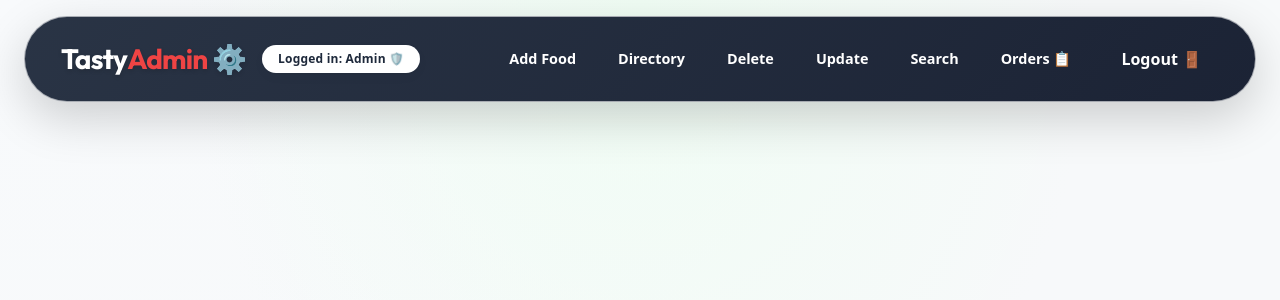
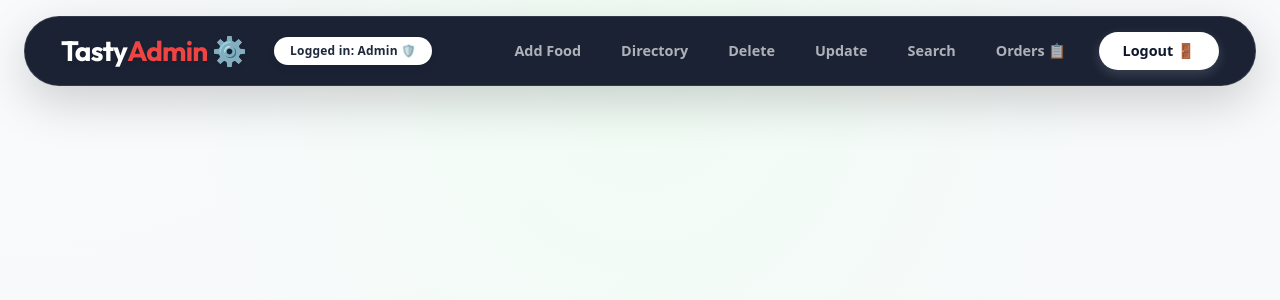
Before and after one commit to Aditya-kr-01/FoodDash, a React (Create React App) app in the folder FRONTEND/foodapp/: page /nav in a window 1280 px wide. Shown: the top 300 px of the page. Built offline with nearby package versions, Linux system fonts and the light colour scheme.

Commit message:
feat: implement client-side dashboard with navigation, promotional banners, and category filtering

```diff
--- a/FRONTEND/foodapp/src/component/admin/Nav.js
+++ b/FRONTEND/foodapp/src/component/admin/Nav.js
@@ -11,11 +11,11 @@ function Nav() {
   };
 
   return (
-    <nav className="navbar navbar-expand-lg tasty-nav-capsule-admin my-3 mx-4 px-4 py-3 shadow-lg">
+    <nav className="navbar navbar-expand-lg tasty-nav-capsule-dark my-3 mx-4 px-4 py-2 shadow-lg">
       <div className="container-fluid d-flex justify-content-between align-items-center">
         <div className="d-flex align-items-center">
-          <Link to="/nav" className="navbar-brand fw-bold fs-3 text-white me-3 brand-name-admin" style={{ textDecoration: "none" }}>
-            Tasty<span className="brand-accent-admin">Admin</span> ⚙️
+          <Link to="/nav" className="navbar-brand fw-bold fs-3 text-white me-3 brand-name animate-fade-in" style={{ textDecoration: "none" }}>
+            Tasty<span className="brand-accent brand-accent-admin">Admin</span> ⚙️
           </Link>
           <span className="badge admin-badge bg-light text-dark fw-bold py-2 px-3 rounded-pill">
             Logged in: {uname} 🛡️
@@ -23,13 +23,13 @@ function Nav() {
         </div>
 
         <div className="d-flex align-items-center gap-2 nav-actions">
-          <Link to="/addfood" className="btn nav-btn-admin px-3 py-2 rounded-pill fw-semibold text-white">Add Food</Link>
-          <Link to="/foodlist" className="btn nav-btn-admin px-3 py-2 rounded-pill fw-semibold text-white">Directory</Link>
-          <Link to="/delfood" className="btn nav-btn-admin px-3 py-2 rounded-pill fw-semibold text-white">Delete</Link>
-          <Link to="/updfood" className="btn nav-btn-admin px-3 py-2 rounded-pill fw-semibold text-white">Update</Link>
-          <Link to="/sfood" className="btn nav-btn-admin px-3 py-2 rounded-pill fw-semibold text-white">Search</Link>
-          <Link to="/ordersadmin" className="btn nav-btn-admin px-3 py-2 rounded-pill fw-semibold text-white">Orders 📋</Link>
-          <button className="btn nav-btn-logout px-3 py-2 rounded-pill fw-bold text-white ms-2" onClick={handleLogout}>
+          <Link to="/addfood" className="nav-link-item px-3 py-2 rounded-pill">Add Food</Link>
+          <Link to="/foodlist" className="nav-link-item px-3 py-2 rounded-pill">Directory</Link>
+          <Link to="/delfood" className="nav-link-item px-3 py-2 rounded-pill">Delete</Link>
+          <Link to="/updfood" className="nav-link-item px-3 py-2 rounded-pill">Update</Link>
+          <Link to="/sfood" className="nav-link-item px-3 py-2 rounded-pill">Search</Link>
+          <Link to="/ordersadmin" className="nav-link-item px-3 py-2 rounded-pill">Orders 📋</Link>
+          <button className="btn nav-btn-solid-white px-4 py-2 rounded-pill ms-2" onClick={handleLogout}>
             Logout 🚪
           </button>
         </div>
--- a/FRONTEND/foodapp/src/component/client/NavClient.js
+++ b/FRONTEND/foodapp/src/component/client/NavClient.js
@@ -11,10 +11,10 @@ function NavClient() {
   };
 
   return (
-    <nav className="navbar navbar-expand-lg tasty-nav-capsule my-3 mx-4 px-4 py-3 shadow-lg">
+    <nav className="navbar navbar-expand-lg tasty-nav-capsule-dark my-3 mx-4 px-4 py-2 shadow-lg">
       <div className="container-fluid d-flex justify-content-between align-items-center">
         <div className="d-flex align-items-center">
-          <Link to="/navclient" className="navbar-brand fw-bold fs-3 text-white me-3 brand-name" style={{ textDecoration: "none" }}>
+          <Link to="/navclient" className="navbar-brand fw-bold fs-3 text-white me-3 brand-name animate-fade-in" style={{ textDecoration: "none" }}>
             Tasty<span className="brand-accent">Bites</span> 🍕
           </Link>
           <span className="badge user-welcome-badge bg-light text-success fw-bold py-2 px-3 rounded-pill">
@@ -23,11 +23,11 @@ function NavClient() {
         </div>
 
         <div className="d-flex align-items-center gap-2 nav-actions">
-          <Link to="/foodlistclient" className="btn nav-btn px-3 py-2 rounded-pill fw-semibold text-white">Menu</Link>
-          <Link to="/sfoodclient" className="btn nav-btn px-3 py-2 rounded-pill fw-semibold text-white">Search</Link>
-          <Link to="/billing" className="btn nav-btn px-3 py-2 rounded-pill fw-semibold text-white">Cart / Bill</Link>
-          <Link to="/ordersclient" className="btn nav-btn px-3 py-2 rounded-pill fw-semibold text-white">My Orders 📜</Link>
-          <button className="btn nav-btn-logout px-3 py-2 rounded-pill fw-bold text-white ms-2" onClick={handleLogout}>
+          <Link to="/foodlistclient" className="nav-link-item px-3 py-2 rounded-pill">Menu</Link>
+          <Link to="/sfoodclient" className="nav-link-item px-3 py-2 rounded-pill">Search</Link>
+          <Link to="/billing" className="nav-link-item px-3 py-2 rounded-pill">Cart / Bill</Link>
+          <Link to="/ordersclient" className="nav-link-item px-3 py-2 rounded-pill">My Orders 📜</Link>
+          <button className="btn nav-btn-solid-white px-4 py-2 rounded-pill ms-2" onClick={handleLogout}>
             Logout 🚪
           </button>
         </div>
--- a/FRONTEND/foodapp/src/component/common/Home.js
+++ b/FRONTEND/foodapp/src/component/common/Home.js
@@ -1,5 +1,5 @@
 import React from 'react';
-import { useNavigate } from 'react-router-dom';
+import { useNavigate, Link } from 'react-router-dom';
 import './Home.css';
 
 function Home() {
@@ -8,19 +8,25 @@ function Home() {
   return (
     <div className="grab-home-fullscreen">
       {/* Top Header */}
-      <header className="grab-header px-4 py-3 d-flex justify-content-between align-items-center bg-white shadow-sm">
-        <div className="brand-logo fw-bold fs-3 text-success">
-          Tasty<span className="text-dark">Bites</span> 🟢
+      <nav className="navbar navbar-expand-lg tasty-nav-capsule-dark my-3 mx-4 px-4 py-2 shadow-lg">
+        <div className="container-fluid d-flex justify-content-between align-items-center">
+          <Link to="/" className="navbar-brand fw-bold fs-3 text-white brand-name animate-fade-in" style={{ textDecoration: "none" }}>
+            Tasty<span className="brand-accent">Bites</span> 🍕
+          </Link>
+
+          <div className="d-flex align-items-center gap-2 nav-actions">
+            <Link to="/" className="nav-link-item px-3 py-2 rounded-pill active">Home</Link>
+            <span className="nav-link-item px-3 py-2 rounded-pill cursor-pointer" onClick={() => navigate("/login")}>About</span>
+            <Link to="/contact" className="nav-link-item px-3 py-2 rounded-pill">Contact</Link>
+            <button className="btn nav-link-item px-3 py-2 rounded-pill border-0 bg-transparent ms-2" onClick={() => navigate("/login")}>
+              Login
+            </button>
+            <button className="btn nav-btn-solid-white px-4 py-2 rounded-pill" onClick={() => navigate("/register")}>
+              Sign Up
+            </button>
+          </div>
         </div>
-        <div className="d-flex gap-3">
-          <button className="btn btn-outline-success px-4 rounded-pill fw-bold" onClick={() => navigate("/login")}>
-            Login
-          </button>
-          <button className="btn btn-success px-4 rounded-pill fw-bold" onClick={() => navigate("/register")}>
-            Sign Up
-          </button>
-        </div>
-      </header>
+      </nav>
 
       {/* Fullscreen Split Layout (GrabFood Inspo) */}
       <div className="grab-main-split">
--- a/FRONTEND/foodapp/src/index.css
+++ b/FRONTEND/foodapp/src/index.css
@@ -59,65 +59,86 @@ h2::after {
   border-radius: 10px;
 }
 
-/* PREMIUM FLOATING CAPSULE NAVBAR */
-.tasty-nav-capsule {
-  background: var(--glass-bg);
-  backdrop-filter: blur(16px);
-  -webkit-backdrop-filter: blur(16px);
-  border: 1px solid var(--glass-border);
+/* PREMIUM FLOATING DARK CAPSULE NAVBAR */
+.tasty-nav-capsule-dark {
+  background: rgba(15, 23, 42, 0.95) !important; /* Premium Slate/Midnight Black */
+  backdrop-filter: blur(20px) !important;
+  -webkit-backdrop-filter: blur(20px) !important;
+  border: 1px solid rgba(255, 255, 255, 0.1) !important;
   border-radius: 50px !important;
   transition: all 0.4s cubic-bezier(0.16, 1, 0.3, 1);
-  box-shadow: var(--shadow-md);
+  box-shadow: 0 20px 40px -15px rgba(0, 0, 0, 0.3) !important;
   margin-top: 1.5rem !important;
-  background-image: linear-gradient(135deg, rgba(0, 177, 79, 0.95), rgba(0, 143, 63, 0.95)) !important;
 }
 
-.tasty-nav-capsule .brand-name {
+.tasty-nav-capsule-dark .brand-name {
   font-family: 'Outfit', sans-serif;
   letter-spacing: -0.8px;
   font-weight: 800;
-  text-shadow: 0 2px 4px rgba(0, 0, 0, 0.08);
+  text-shadow: 0 2px 4px rgba(0, 0, 0, 0.15);
 }
 
-.tasty-nav-capsule .brand-accent {
-  color: var(--secondary-color);
+.tasty-nav-capsule-dark .brand-accent {
+  color: var(--primary-color); /* Green brand accent */
 }
 
-.tasty-nav-capsule .user-welcome-badge {
+.tasty-nav-capsule-dark .brand-accent-admin {
+  color: #ef4444; /* Admin Crimson accent */
+}
+
+.tasty-nav-capsule-dark .user-welcome-badge {
   font-size: 0.85rem;
   color: var(--primary-color) !important;
   box-shadow: var(--shadow-sm);
   background: #ffffff !important;
+  margin-left: 12px;
 }
 
-.tasty-nav-capsule .nav-btn {
-  background: transparent;
-  border: 1px solid transparent;
-  transition: all 0.3s cubic-bezier(0.16, 1, 0.3, 1);
-  font-size: 0.9rem;
-  border-radius: 30px;
+.tasty-nav-capsule-dark .admin-badge {
+  font-size: 0.85rem;
+  color: #1e293b !important;
+  box-shadow: var(--shadow-sm);
+  background: #ffffff !important;
+  margin-left: 12px;
 }
 
-.tasty-nav-capsule .nav-btn:hover {
-  background: rgba(255, 255, 255, 0.15);
-  border-color: rgba(255, 255, 255, 0.25);
-  transform: translateY(-1px);
-  color: white !important;
+.tasty-nav-capsule-dark .nav-link-item {
+  color: rgba(255, 255, 255, 0.65) !important;
+  text-decoration: none;
+  font-size: 0.9rem;
+  font-weight: 600;
+  transition: all 0.3s cubic-bezier(0.16, 1, 0.3, 1);
+  padding: 8px 16px;
+  border-radius: 20px;
 }
 
-.tasty-nav-capsule .nav-btn-logout {
-  background: rgba(220, 53, 69, 0.85);
-  border: 1px solid rgba(255, 255, 255, 0.1);
-  transition: all 0.3s cubic-bezier(0.16, 1, 0.3, 1);
-  font-size: 0.9rem;
-  box-shadow: 0 4px 10px rgba(220, 53, 69, 0.15);
+.tasty-nav-capsule-dark .nav-link-item:hover {
+  color: #ffffff !important;
+  background: rgba(255, 255, 255, 0.08);
 }
 
-.tasty-nav-capsule .nav-btn-logout:hover {
-  background: rgb(220, 53, 69);
-  box-shadow: 0 6px 16px rgba(220, 53, 69, 0.35);
-  transform: translateY(-1px);
-  color: white !important;
+.tasty-nav-capsule-dark .nav-link-item.active {
+  color: #ffffff !important;
+  background: rgba(255, 255, 255, 0.12);
+}
+
+/* Call to Action: Solid White Pill Button */
+.tasty-nav-capsule-dark .nav-btn-solid-white {
+  background: #ffffff !important;
+  border: none !important;
+  color: #0f172a !important; /* Bold Slate-900 text */
+  font-size: 0.9rem !important;
+  font-weight: 700 !important;
+  border-radius: 50px !important;
+  padding: 8px 24px !important;
+  transition: all 0.3s cubic-bezier(0.16, 1, 0.3, 1) !important;
+  box-shadow: 0 4px 12px rgba(255, 255, 255, 0.15) !important;
+}
+
+.tasty-nav-capsule-dark .nav-btn-solid-white:hover {
+  background: #f1f5f9 !important;
+  transform: translateY(-1.5px) !important;
+  box-shadow: 0 6px 16px rgba(255, 255, 255, 0.28) !important;
 }
 
 /* CARDS OVERRIDES */
@@ -280,49 +301,3 @@ input:focus, select:focus, textarea:focus {
 .animate-fade-in {
   animation: fadeInUp 0.7s cubic-bezier(0.16, 1, 0.3, 1) forwards;
 }
-
-/* PREMIUM FLOATING CAPSULE ADMIN NAVBAR */
-.tasty-nav-capsule-admin {
-  background: var(--glass-bg);
-  backdrop-filter: blur(16px);
-  -webkit-backdrop-filter: blur(16px);
-  border: 1px solid var(--glass-border);
-  border-radius: 50px !important;
-  transition: all 0.4s cubic-bezier(0.16, 1, 0.3, 1);
-  box-shadow: var(--shadow-md);
-  margin-top: 1.5rem !important;
-  background-image: linear-gradient(135deg, rgba(30, 41, 59, 0.95), rgba(15, 23, 42, 0.95)) !important; /* Premium Slate/Indigo Dark */
-}
-
-.tasty-nav-capsule-admin .brand-name-admin {
-  font-family: 'Outfit', sans-serif;
-  letter-spacing: -0.8px;
-  font-weight: 800;
-  text-shadow: 0 2px 4px rgba(0, 0, 0, 0.15);
-}
-
-.tasty-nav-capsule-admin .brand-accent-admin {
-  color: #ef4444; /* Premium Crimson admin accent */
-}
-
-.tasty-nav-capsule-admin .admin-badge {
-  font-size: 0.85rem;
-  color: #1e293b !important;
-  box-shadow: var(--shadow-sm);
-  background: #ffffff !important;
-}
-
-.tasty-nav-capsule-admin .nav-btn-admin {
-  background: transparent;
-  border: 1px solid transparent;
-  transition: all 0.3s cubic-bezier(0.16, 1, 0.3, 1);
-  font-size: 0.9rem;
-  border-radius: 30px;
-}
-
-.tasty-nav-capsule-admin .nav-btn-admin:hover {
-  background: rgba(255, 255, 255, 0.12);
-  border-color: rgba(255, 255, 255, 0.2);
-  transform: translateY(-1px);
-  color: white !important;
-}
```
Also changed, not shown: FRONTEND/foodapp/src/component/client/DashboardClient.js (+72 -46 lines).
